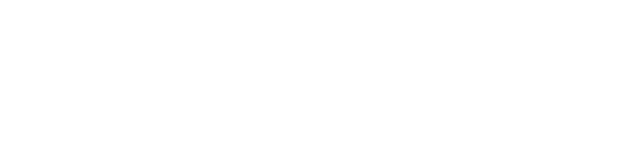
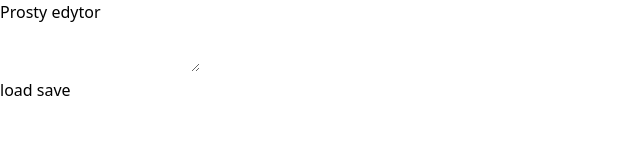
Before and after one commit to krzysztofJerzyk/simple-editor-tailwind, a website built with Parcel: page src/index.html in a window 1280 px wide. Shown: the whole page, without its empty margins (0-640 px from the left). Built offline with nearby package versions, Linux system fonts and the light colour scheme.

Commit message:
Create HTML template

```diff
--- a/src/index.html
+++ b/src/index.html
@@ -6,5 +6,12 @@
     <link href="./index.css" type="text/css" rel="stylesheet" />
     <title>Prosty edytor</title>
   </head>
-  <body></body>
+  <body>
+    <h1>Prosty edytor</h1>
+    <textarea> </textarea>
+    <div>
+      <button>load</button>
+      <button>save</button>
+    </div>
+  </body>
 </html>
```
